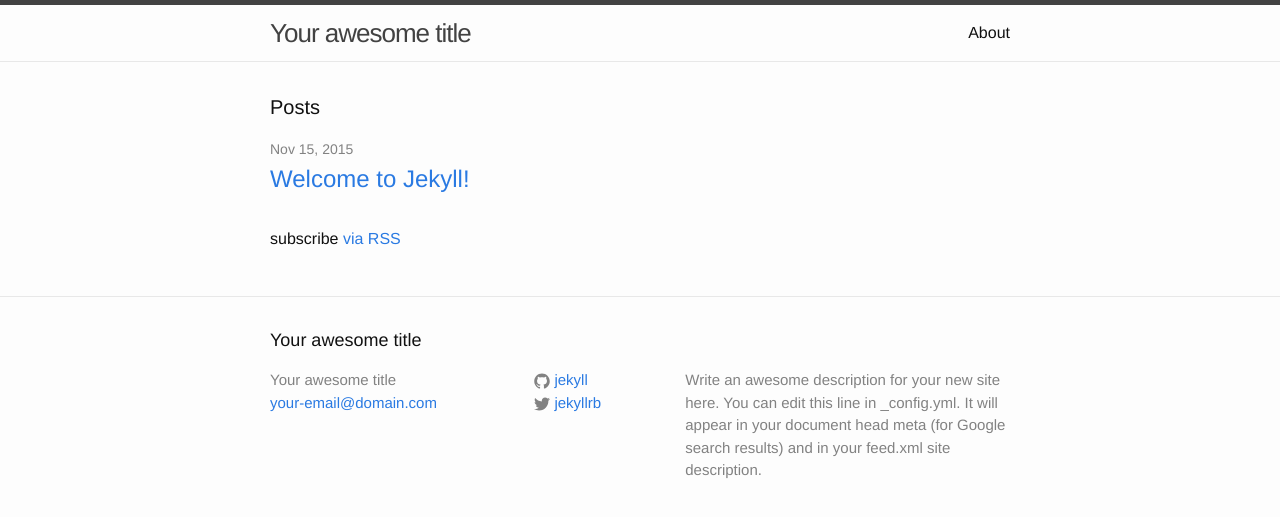
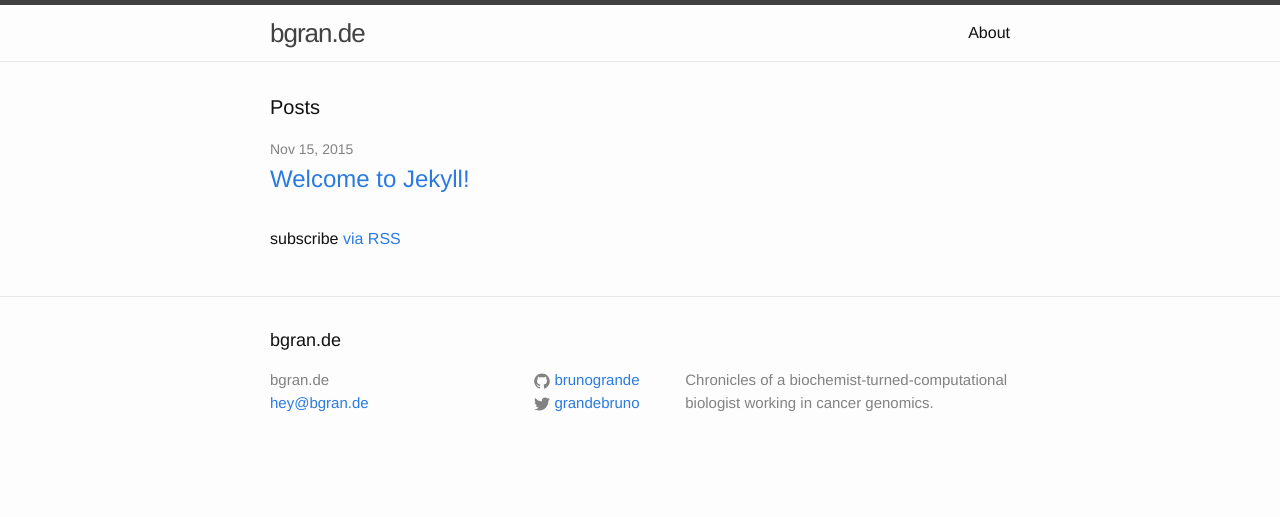
Before and after one commit to BrunoGrandePhD/scientificbruno.github.io, a Jekyll site: the page built from index.html, in a window 1280 px wide. Shown: the top 517 px of the page. Built offline with Jekyll 4.4.1, drawn with Linux system fonts in a browser that asks for light colours.

Commit message:
personalized config

```diff
--- a/_config.yml
+++ b/_config.yml
@@ -6,16 +6,15 @@
 # 'jekyll serve'. If you change this file, please restart the server process.
 
 # Site settings
-title: Your awesome title
-email: your-email@domain.com
-description: > # this means to ignore newlines until "baseurl:"
-  Write an awesome description for your new site here. You can edit this
-  line in _config.yml. It will appear in your document head meta (for
-  Google search results) and in your feed.xml site description.
-baseurl: "" # the subpath of your site, e.g. /blog
-url: "http://yourdomain.com" # the base hostname & protocol for your site
-twitter_username: jekyllrb
-github_username:  jekyll
+title: bgran.de
+email: hey@bgran.de
+description: >
+  Chronicles of a biochemist-turned-computational biologist
+  working in cancer genomics.
+baseurl: ""
+url: "http://bgran.de"
+twitter_username: grandebruno
+github_username:  brunogrande
 
 # Build settings
 markdown: kramdown
```
